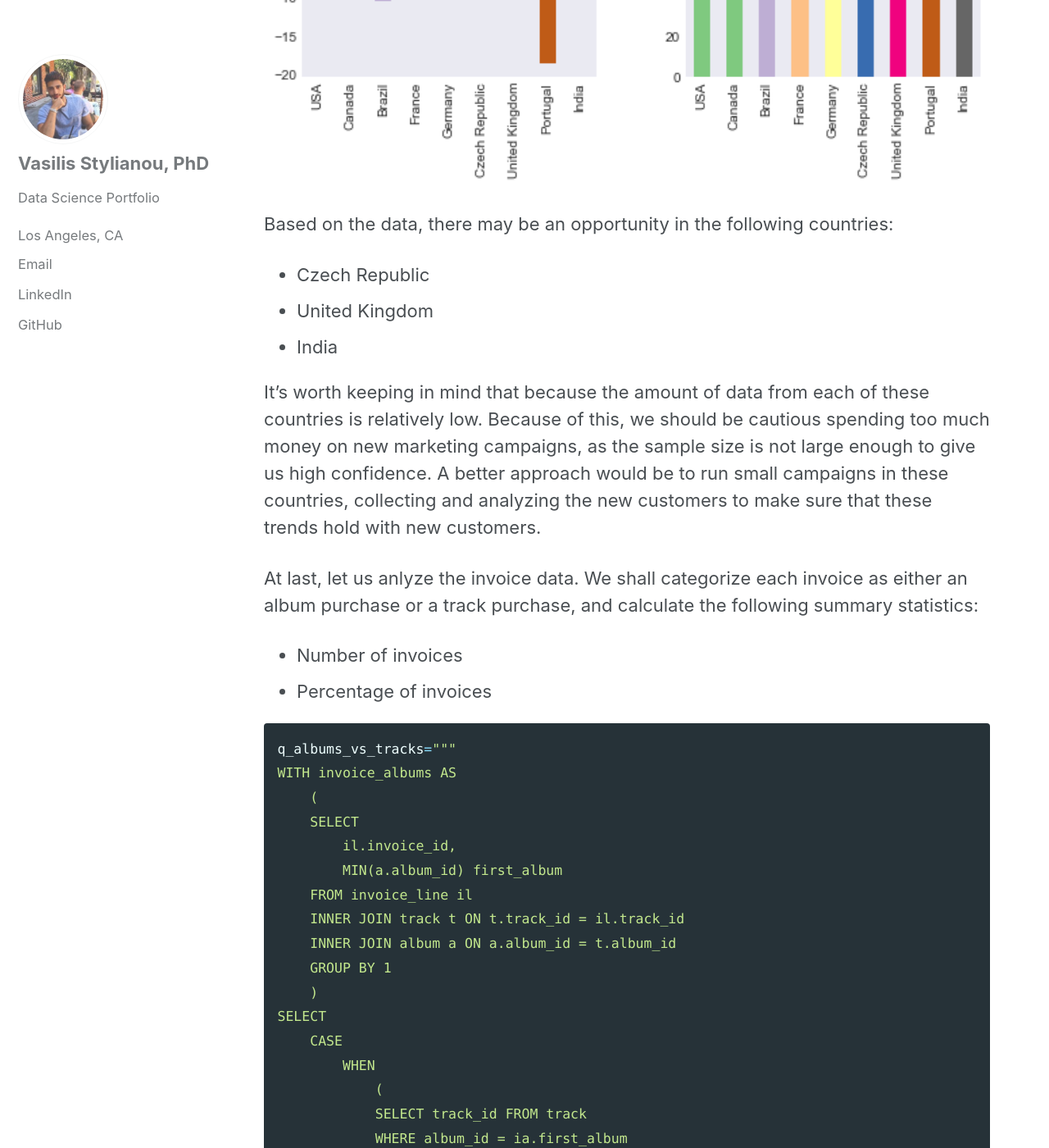
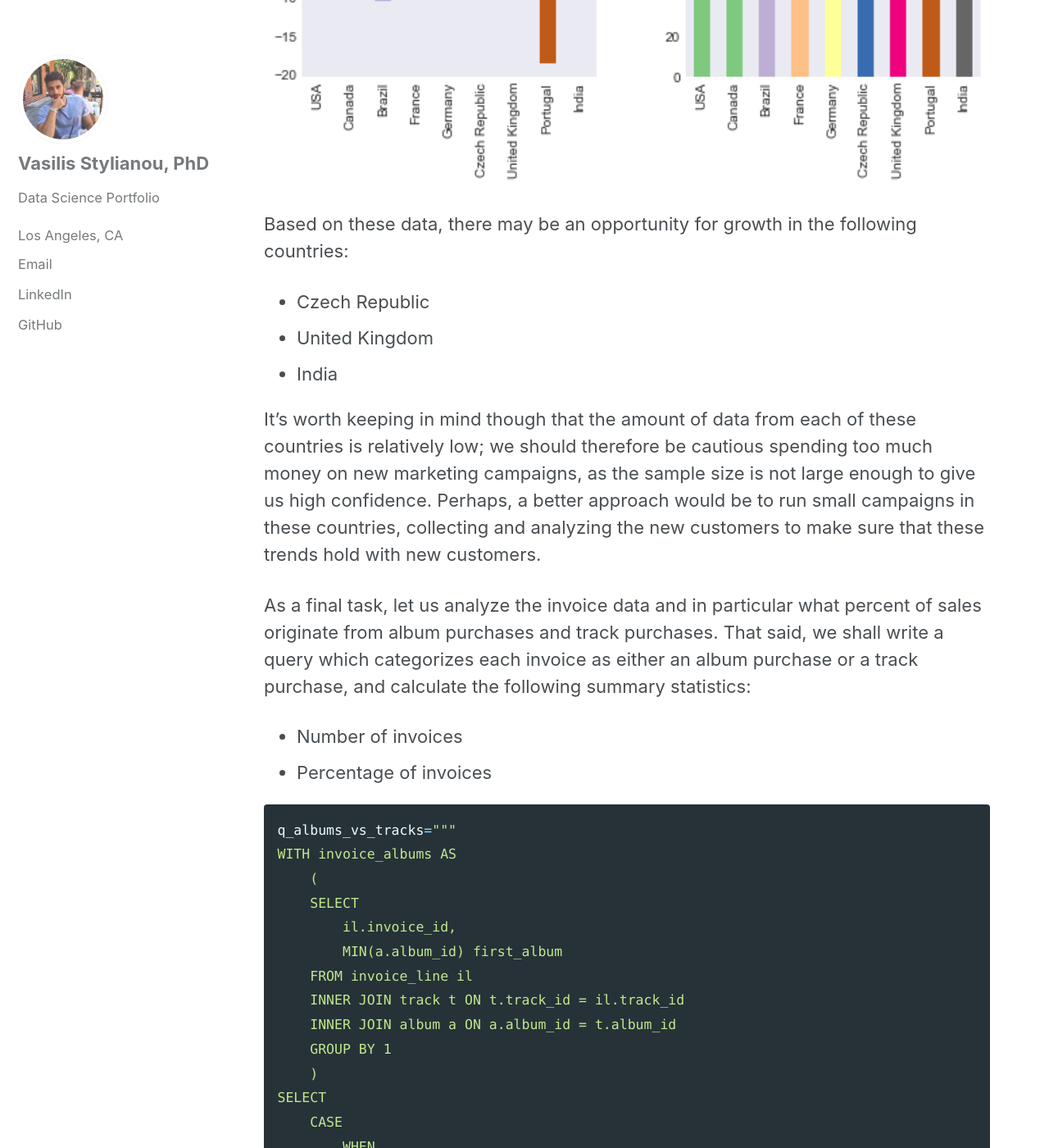
Before and after one commit to vasilis-stylianou/vasilis-stylianou.github.io, a Jekyll site: the page built from _posts/2018-05-01-SQL.md, in a window 1280 px wide and 1400 px high, scrolled down 12441 px. Shown: the whole window at 82% size. Built offline with Jekyll 4.4.1, drawn with Linux system fonts in a browser that asks for light colours; cached includes are drawn as plain includes; some of the changed text lies outside the part shown.

Commit message:
Update 2018-05-01-SQL.md

```diff
--- a/_posts/2018-05-01-SQL.md
+++ b/_posts/2018-05-01-SQL.md
@@ -586,15 +586,15 @@ plt.show()
 ![img3]({{ site.url }}{{ site.baseurl }}/images/sql_visualizations/output_22_0.png){:height="100%" width="100%"}
 
 
-Based on the data, there may be an opportunity in the following countries:
+Based on these data, there may be an opportunity for growth in the following countries:
 
 - Czech Republic
 - United Kingdom
 - India
 
-It's worth keeping in mind that because the amount of data from each of these countries is relatively low.  Because of this, we should be cautious spending too much money on new marketing campaigns, as the sample size is not large enough to give us high confidence.  A better approach would be to run small campaigns in these countries, collecting and analyzing the new customers to make sure that these trends hold with new customers.
+It's worth keeping in mind though that the amount of data from each of these countries is relatively low; we should therefore be cautious spending too much money on new marketing campaigns, as the sample size is not large enough to give us high confidence. Perhaps, a better approach would be to run small campaigns in these countries, collecting and analyzing the new customers to make sure that these trends hold with new customers.
 
-At last, let us anlyze the invoice data. We shall categorize each invoice as either an album purchase or a track purchase, and calculate the following summary statistics:
+As a final task, let us analyze the invoice data and in particular what percent of sales originate from album purchases and track purchases. That said, we shall write a query which categorizes each invoice as either an album purchase or a track purchase, and calculate the following summary statistics:
 - Number of invoices
 - Percentage of invoices
 
```
Also changed, not shown: other parts of _posts/2018-05-01-SQL.md (+1 -1 lines).
